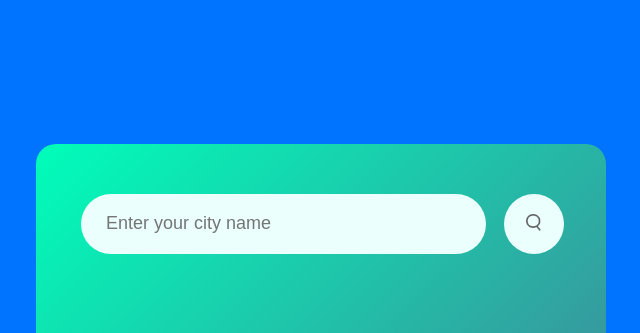
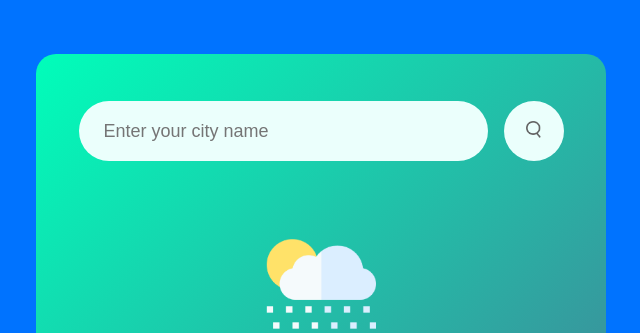
Before and after one commit to harshvardhanmishra1611/Weather-App, a plain HTML site: page index.html in a window 1280 px wide. Shown: the top 333 px of the page, without its empty margins (319-959 px from the left). Drawn offline with Linux system fonts and the light colour scheme.

Commit message:
updated-style file

```diff
--- a/style.css
+++ b/style.css
@@ -1,5 +1,5 @@
 * {
-    margin: 0.25%;
+    margin-top: 0;
     padding: 1.5%;
     font-family: 'poppins', sans-serif;
     box-sizing: border-box;
@@ -15,7 +15,7 @@ body {
     max-width: 570px;
     background: linear-gradient(135deg, #00feba, #5b548a);
     color: #fff;
-    margin: 100px auto 0;
+    margin: 1rem auto 0;
     border-radius: 20px;
     padding: 40px 35px;
     text-align: center;
```
